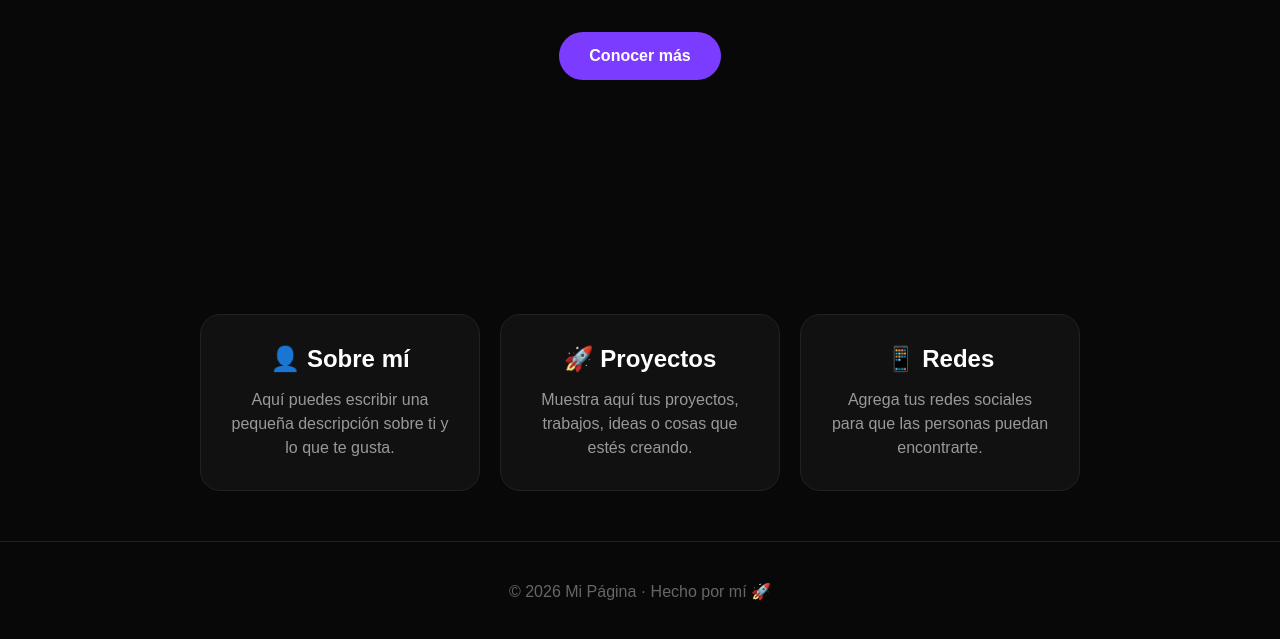
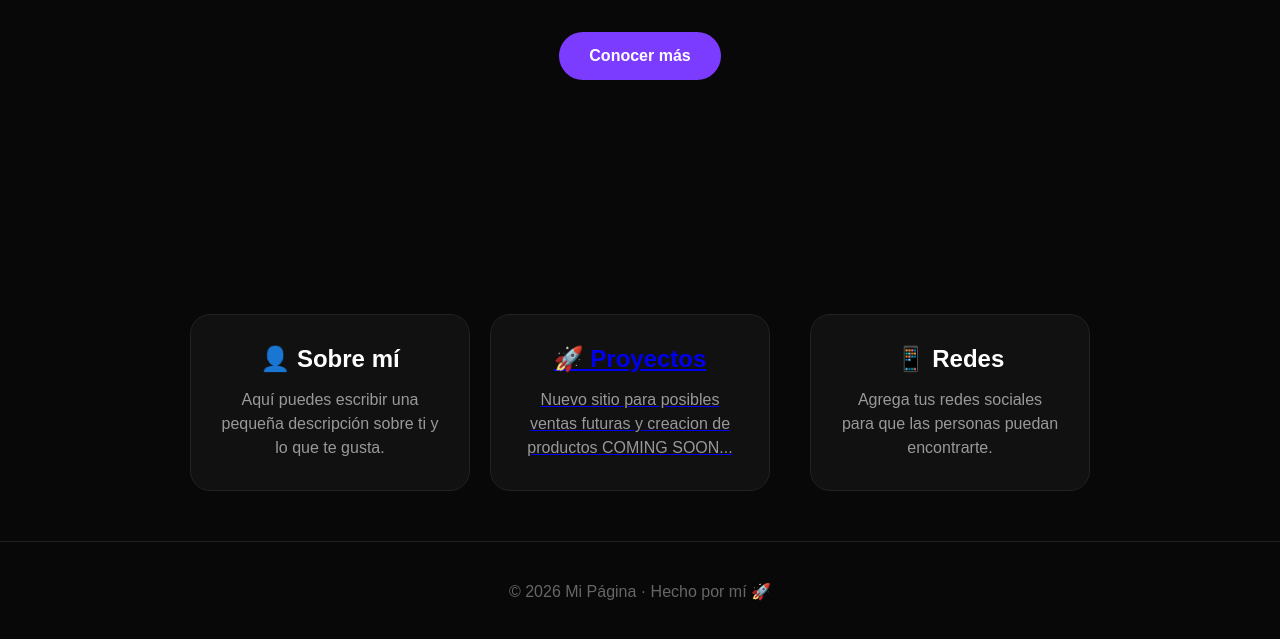
Before and after one commit to lcyahxl/https-lcyahxl.github.io-, a plain HTML site: page index.html in a window 1280 px wide. Shown: the part 455-1094 px from the top of the page. Drawn offline with Linux system fonts and the light colour scheme.

Commit message:
Update index.html

```diff
--- a/index.html
+++ b/index.html
@@ -150,11 +150,14 @@
                 sobre ti y lo que te gusta.
             </p>
         </div>
-        <div class="card">
-            <h2>🚀 Proyectos</h2>
-            <p>
-                Muestra aquí tus proyectos, trabajos,
-                ideas o cosas que estés creando.
+        <a href="proyectos.html" class="card">
+    <h2>🚀 Proyectos</h2>
+    <p>
+        Nuevo sitio para posibles ventas futuras y creacion de productos
+       </h1>
+            COMING SOON...
+    </p>
+</a>
             </p>
         </div>
         <div class="card">
```
